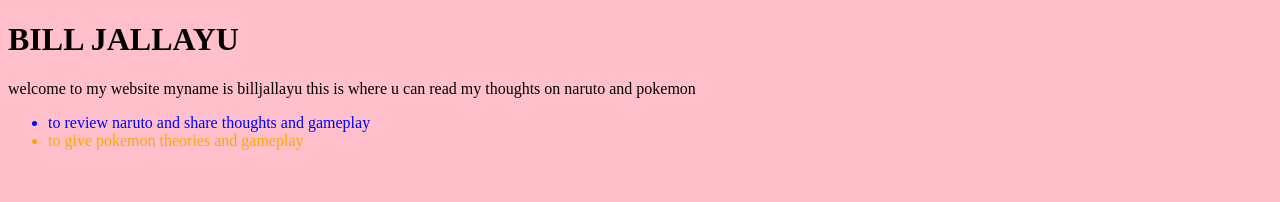
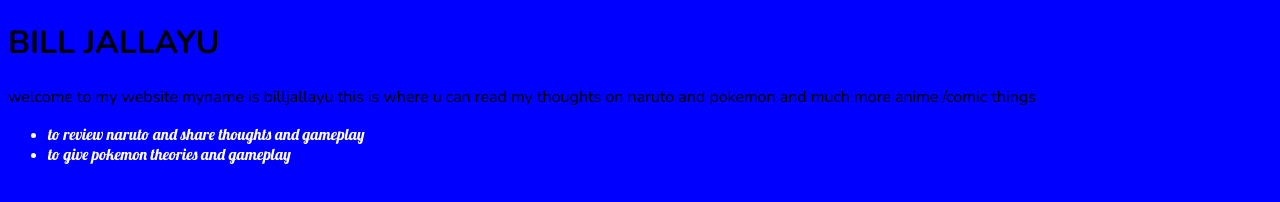
Before and after one commit to bill-jallayu/myfristwebsite1, a plain HTML site: page mywebsite.html in a window 1280 px wide. Drawn offline with nearby package versions, Linux system fonts and the light colour scheme.

Commit message:
added color and fonts

```diff
--- a/main.css
+++ b/main.css
@@ -1,12 +1,17 @@
 body {
-    background-color:pink;
+font-family: 'Nunito', sans-serif;
+    background-color:blue;
     color: black;
     }
 
+ul{
+    font-family: 'Lobster', cursive;
+
+}
     #L1{
-        COLOR:BLUE;
+        COLOR:white;
     }
 
     #L2{
-        COLOR:ORANGE;
+        COLOR:white;
     }
--- a/mywebsite.html
+++ b/mywebsite.html
@@ -4,13 +4,17 @@
     <head>
      <!--Main CSS-->
      <link href = "main.css" rel = "stylesheet">
+                 <!--fonts1-->
+     <link href='https://fonts.googleapis.com/css?family=Nunito:700,400,300' rel='stylesheet' type='text/css'>
+                 <!--font2-->
+     <link href='https://fonts.googleapis.com/css?family=Lobster' rel='stylesheet' type='text/css'>
       <title>this is my frist website</title>
     </head>
         <body id = "body">
 
            <h1>BILL JALLAYU</h1>
                 <p>
-                    welcome to my website myname is billjallayu this is where u can read my thoughts on naruto and pokemon
+                    welcome to my website myname is billjallayu this is where u can read my thoughts on naruto and pokemon and much more anime /comic things
                     <ul>
                         <li id = "L1">
                         to review naruto and share thoughts and gameplay
```
